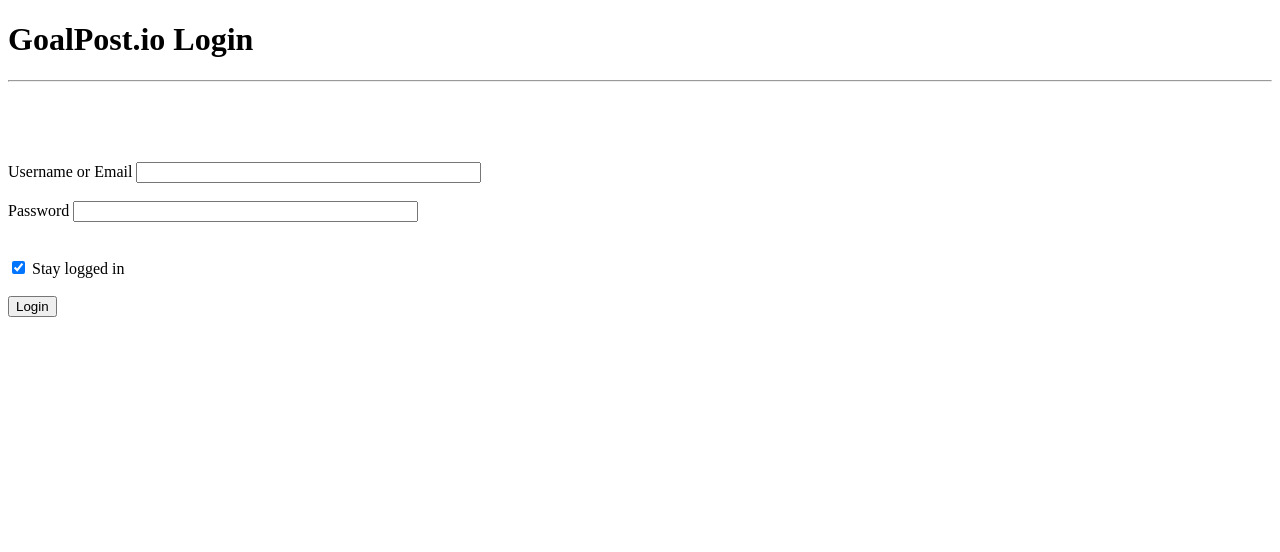
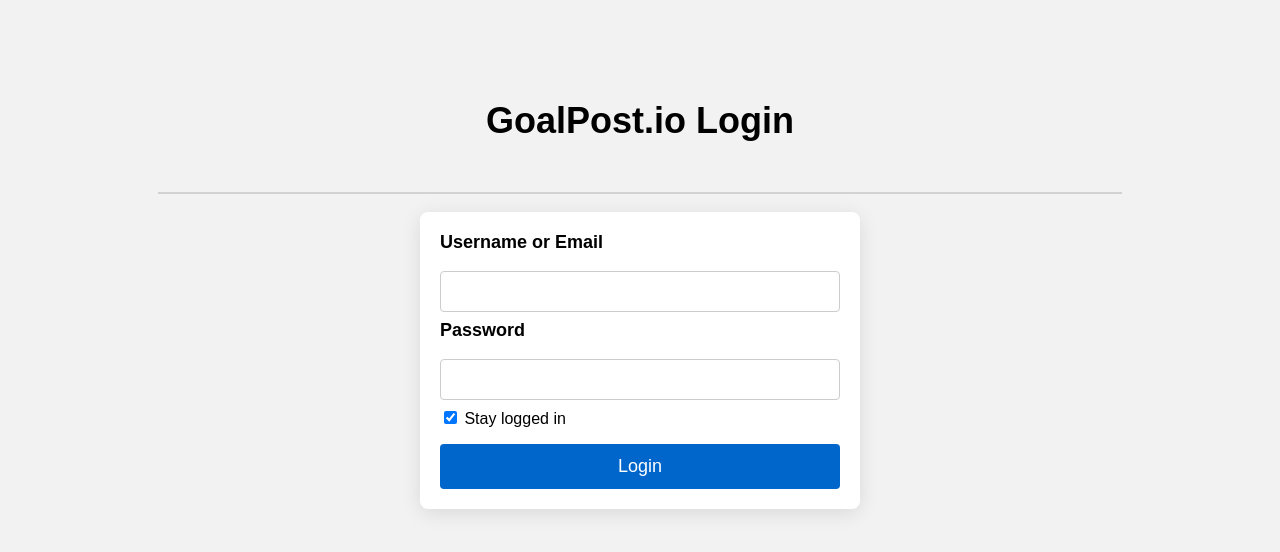
Before and after one commit to zachRadack/Goals-Website, a Flask app: template Webapp_root/templates/login.html in a window 1280 px wide. Shown: the top 552 px of the page. Run offline with Flask 2, Linux system fonts and the light colour scheme; the template is opened without the code that fills it, so the values that code supplies are empty.

Commit message:
Update Login.html

```diff
--- a/Webapp_root/templates/login.html
+++ b/Webapp_root/templates/login.html
@@ -3,24 +3,77 @@
     <head>
         <meta charset = "UTF-8" />
         <title>GoalPost.io Login</title>
+        <style>
+            body {
+                background-color: #f2f2f2;
+                font-family: Arial, Helvetica, sans-serif;
+            }
+            h1 {
+                font-size: 36px;
+                text-align: center;
+                margin-top: 100px;
+                margin-bottom: 50px;
+            }
+            hr {
+                border: none;
+                height: 2px;
+                background-color: #d2d2d2;
+                margin: 0px 150px;
+            }
+            form {
+                margin: 0px auto;
+                max-width: 400px;
+                background-color: #ffffff;
+                border-radius: 8px;
+                padding: 20px;
+                box-shadow: 0px 4px 20px rgba(0, 0, 0, 0.1);
+            }
+            label {
+                display: block;
+                font-size: 18px;
+                font-weight: bold;
+                margin-bottom: 10px;
+            }
+            input[type="text"],
+            input[type="password"] {
+                width: 100%;
+                padding: 12px 20px;
+                margin: 8px 0;
+                display: inline-block;
+                border: 1px solid #ccc;
+                border-radius: 4px;
+                box-sizing: border-box;
+            }
+            input[type="checkbox"] {
+                margin-bottom: 20px;
+            }
+            button[type="submit"] {
+                background-color: #0066CC;
+                color: #ffffff;
+                padding: 12px 20px;
+                border: none;
+                border-radius: 4px;
+                cursor: pointer;
+                width: 100%;
+                font-size: 18px;
+            }
+            button[type="submit"]:hover {
+                background-color: #0055b3;
+            }
+        </style>
     </head>
     <body>
         <h1>GoalPost.io Login</h1>
         <hr>
-        <br><br>
- <!-- The login and signup div/form would probably require center alignment. -->
+        <br>
         <form>
-            <br><br>
             <label>Username or Email</label>
-            <input type = "text" name = "username" size = "40" required>
-            <br><br>
+            <input type="text" name="username" required>
             <label>Password</label>
-            <input type = "password" name = "password" size = "40" required>
-            <br><br><br>
-            <input type = "checkbox" checked = "checked"> Stay logged in
-            <br><br>
-            <button type = "submit" name = "enter">Login</button>
-            <br><br>
+            <input type="password" name="password" required>
+            <input type="checkbox" checked> Stay logged in
+            <br>
+            <button type="submit">Login</button>
         </form>
     </body>
 </html>
```
